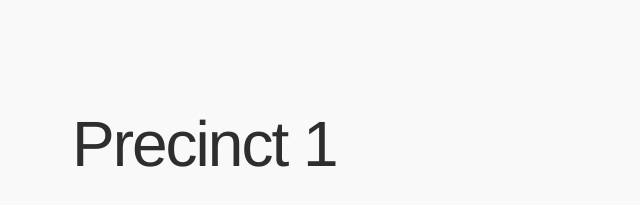
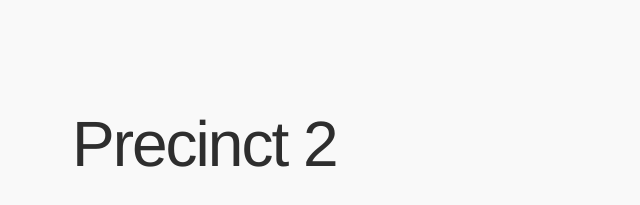
Before and after one commit to arsenalmorimori/MockElection, a plain HTML site: page p2.html in a window 1280 px wide. Shown: the top 205 px of the page, 24-664 px from the left. Drawn offline with Linux system fonts and the light colour scheme.

Commit message:
UPDATE INFO

```diff
--- a/p2.html
+++ b/p2.html
@@ -11,7 +11,7 @@
 <body>
     <div class="container">
         <div class="precinct_wrapper">
-            <h1>Precinct 1</h1>
+            <h1>Precinct 2</h1>
 
     <input type="text" id="searchInput" placeholder="Type your name here..." />
 
```
Also changed, not shown: p1.html (+1 -0 lines).
